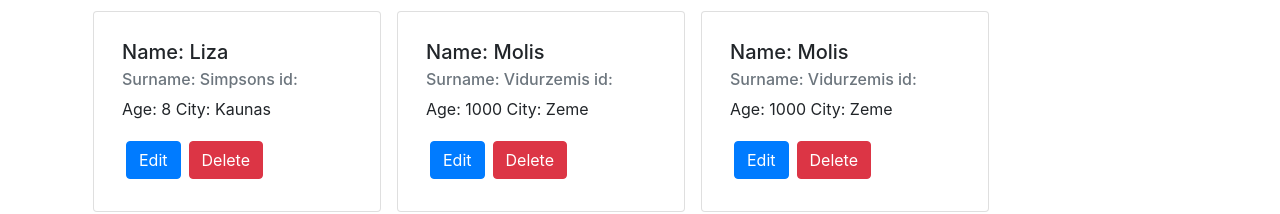
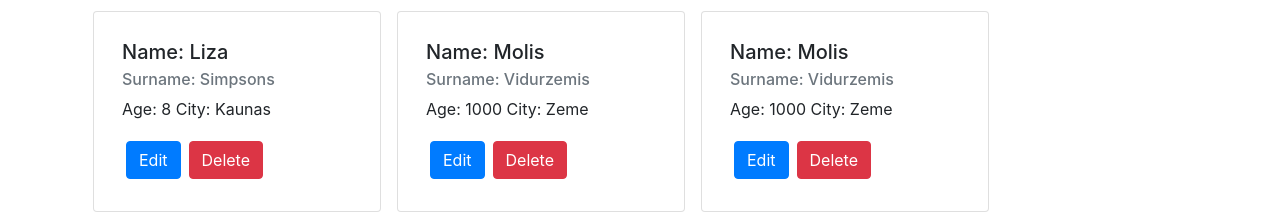
Before and after one commit to KristinaProject/react-friend-list, a React (Create React App) app in the folder friend-list/: page / in a window 1280 px wide. Shown: the part 321-535 px from the top of the page. Built offline with nearby package versions, Linux system fonts and the light colour scheme.

Commit message:
bugFix: deleted console.log()

```diff
--- a/friend-list/src/App.jsx
+++ b/friend-list/src/App.jsx
@@ -33,14 +33,12 @@ export function App() {
     };
 
     setFriend([...friends, newFriend]);
-    setFormSubmit(initialValues);
+    setFormSubmit([...initialValues]);
   };
 
   const onChange = (event) => {
     const id = event.target.id;
     const value = event.target.value;
-    console.log(id);
-    console.log(value);
 
     setFormSubmit({ ...formSubmit, [id]: value });
   };
--- a/friend-list/src/Friends.jsx
+++ b/friend-list/src/Friends.jsx
@@ -4,7 +4,7 @@ export function Friends(props) {
       <div className="card-body">
         <h5 className="card-title">Name: {props.name}</h5>
         <h6 className="card-subtitle mb-2 text-muted">
-          Surname: {props.surname} id: {props.id}
+          Surname: {props.surname}
         </h6>
         <p className="card-text">
           Age: {props.age} City: {props.city}
```
